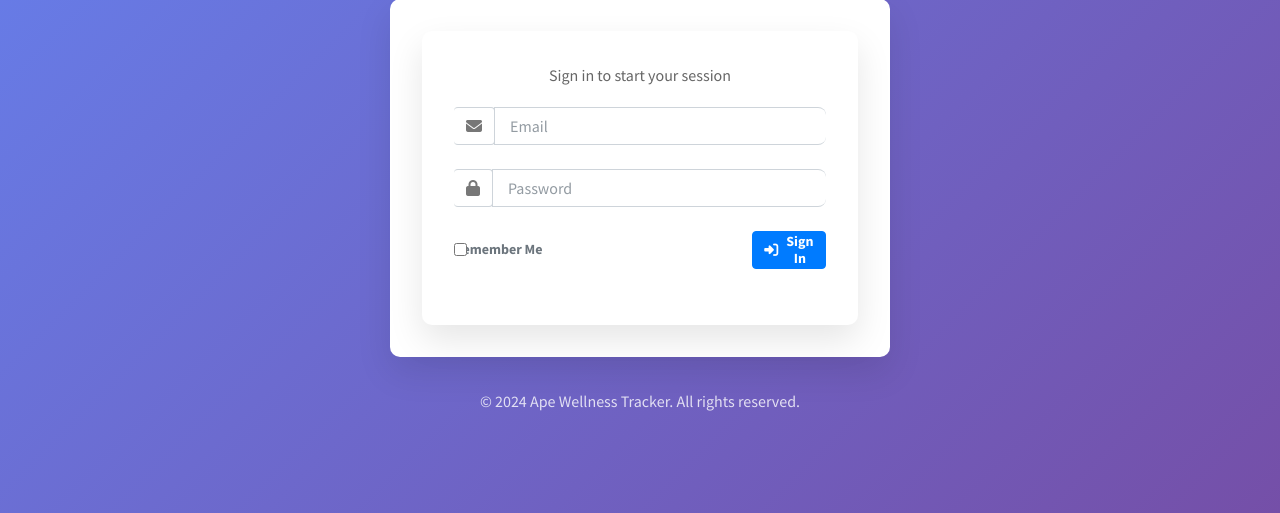
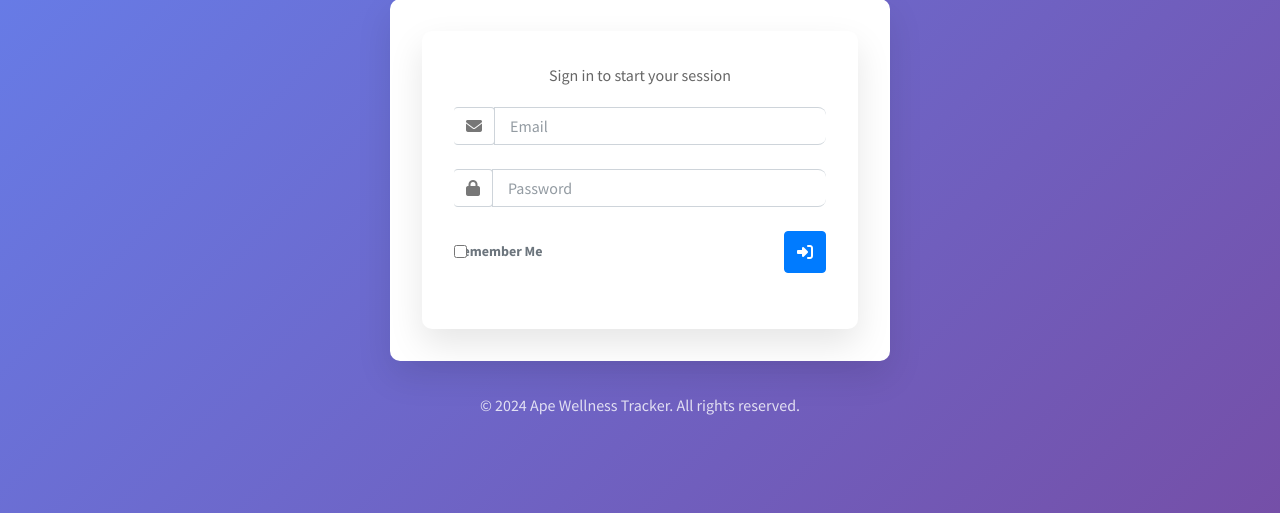
Before and after one commit to Interdisciplinary-Computing-Lab/ape-wellness-tracker, a Flask app: template backend/templates/security/login_user.html in a window 1280 px wide. Shown: the part 122-635 px from the top of the page. Run offline with Flask 3, Linux system fonts and the light colour scheme; the template is opened without the code that fills it: most values are stand-ins (such as "Sample title", 1, 10 or a date in 2020); form fields are guessed from the names that the template uses; some libraries are stand-ins or nearby versions.

Commit message:
Fix Remember Me text cutoff and improve button visibility
- Change layout to col-10/col-2 for maximum text space allocation
- Make button icon-only with tooltip for compact design
- Increase button height to 42px and font size to 16px for better visibility
- Ensure Remember Me text has 90% of available space
- Add title attribute to button for accessibility
- Maintain perfect alignment while maximizing text visibility

```diff
--- a/backend/templates/security/login_user.html
+++ b/backend/templates/security/login_user.html
@@ -119,22 +119,22 @@
         }
 
         .btn-primary {
-            height: 38px;
+            height: 42px;
             line-height: 1.2;
-            font-size: 14px;
+            font-size: 16px;
             font-weight: 600;
             display: flex;
             align-items: center;
             justify-content: center;
-            padding: 10px 16px;
+            padding: 12px 20px;
         }
 
         /* Ensure checkbox container has enough space */
-        .col-9 {
+        .col-10 {
             padding-right: 15px;
         }
 
-        .col-3 {
+        .col-2 {
             padding-left: 15px;
         }
     </style>
@@ -188,7 +188,7 @@
                     </div>
 
                     <div class="row align-items-center mb-4">
-                        <div class="col-9">
+                        <div class="col-10">
                             <div class="icheck-primary d-flex align-items-center">
                                 {{ login_user_form.remember(class="form-check-input mr-2") }}
                                 <label for="{{ login_user_form.remember.id }}" class="mb-0">
@@ -196,9 +196,9 @@
                                 </label>
                             </div>
                         </div>
-                        <div class="col-3">
-                            <button type="submit" class="btn btn-primary btn-block">
-                                <i class="fas fa-sign-in-alt mr-2"></i>Sign In
+                        <div class="col-2">
+                            <button type="submit" class="btn btn-primary btn-block" title="Sign In">
+                                <i class="fas fa-sign-in-alt"></i>
                             </button>
                         </div>
                     </div>
```
